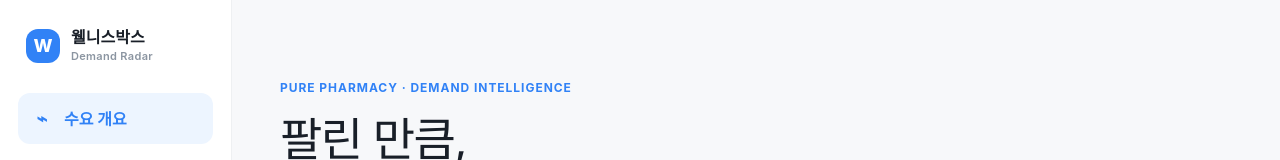
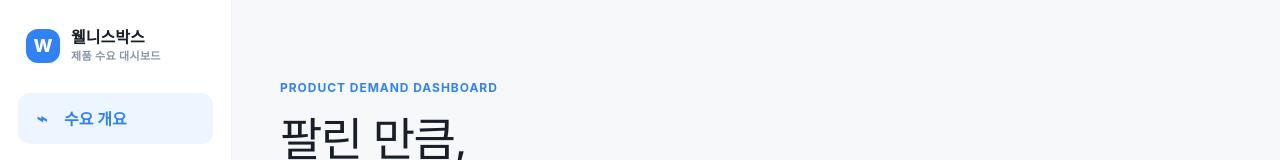
Before and after one commit to yeohj0710/beauty-pharmacy-demand, a Next.js app: page / in a window 1280 px wide. Shown: the top 160 px of the page. Built offline with nearby package versions, Linux system fonts and the light colour scheme.

Commit message:
Rename project to product demand dashboard

```diff
--- a/app/layout.tsx
+++ b/app/layout.tsx
@@ -2,7 +2,7 @@ import type { Metadata } from "next";
 import "./globals.css";
 
 export const metadata: Metadata = {
-  title: "Demand Radar | 웰니스박스",
+  title: "제품 수요 대시보드 | 웰니스박스",
   description: "약국 실판매와 온라인 관심 신호를 비교하는 제품 수요 인텔리전스",
 };
 
--- a/app/page.tsx
+++ b/app/page.tsx
@@ -34,7 +34,7 @@ function Overview({ onSelect }: { onSelect: (p: Product) => void }) {
     <>
       <section className="hero">
         <div>
-          <p className="eyebrow">PURE PHARMACY · DEMAND INTELLIGENCE</p>
+          <p className="eyebrow">PRODUCT DEMAND DASHBOARD</p>
           <h1>팔린 만큼,<br />왜 팔렸는지 봅니다</h1>
           <p className="hero-copy">실제 약국 판매를 기준으로 온라인 관심 신호를 비교해<br className="desktop" /> 다음에 키울 제품을 빠르게 찾으세요.</p>
         </div>
@@ -115,5 +115,5 @@ function Detail({ product, onClose }: { product: Product; onClose: () => void })
 export default function Home() {
   const [view, setView] = useState<View>("overview");
   const [selected, setSelected] = useState<Product | null>(null);
-  return <div className="app-shell"><aside className="sidebar"><div className="brand" onClick={()=>setView("overview")}><span>W</span><div>웰니스박스<small>Demand Radar</small></div></div><nav>{nav.map(n=><button key={n.id} className={view===n.id?"active":""} onClick={()=>setView(n.id)}><i>{n.id==="overview"?"⌁":n.id==="products"?"▦":n.id==="sources"?"◉":"◇"}</i>{n.label}</button>)}</nav><div className="sidebar-foot"><span className="live-dot"/>성수 퓨어약국<small>마지막 동기화 7월 9일</small></div></aside><main>{view==="overview"&&<Overview onSelect={setSelected}/>} {view==="products"&&<Products onSelect={setSelected}/>} {view==="sources"&&<Sources/>} {view==="method"&&<Method/>}</main>{selected&&<Detail product={selected} onClose={()=>setSelected(null)}/>}</div>;
+  return <div className="app-shell"><aside className="sidebar"><div className="brand" onClick={()=>setView("overview")}><span>W</span><div>웰니스박스<small>제품 수요 대시보드</small></div></div><nav>{nav.map(n=><button key={n.id} className={view===n.id?"active":""} onClick={()=>setView(n.id)}><i>{n.id==="overview"?"⌁":n.id==="products"?"▦":n.id==="sources"?"◉":"◇"}</i>{n.label}</button>)}</nav><div className="sidebar-foot"><span className="live-dot"/>성수 퓨어약국<small>마지막 동기화 7월 9일</small></div></aside><main>{view==="overview"&&<Overview onSelect={setSelected}/>} {view==="products"&&<Products onSelect={setSelected}/>} {view==="sources"&&<Sources/>} {view==="method"&&<Method/>}</main>{selected&&<Detail product={selected} onClose={()=>setSelected(null)}/>}</div>;
 }
--- a/package.json
+++ b/package.json
@@ -1,5 +1,5 @@
 {
-  "name": "demand-radar",
+  "name": "product-demand-dashboard",
   "version": "0.1.0",
   "private": true,
   "engines": {
```
Also changed, not shown: 2 other files (tests, documents, lock files or other folders).
